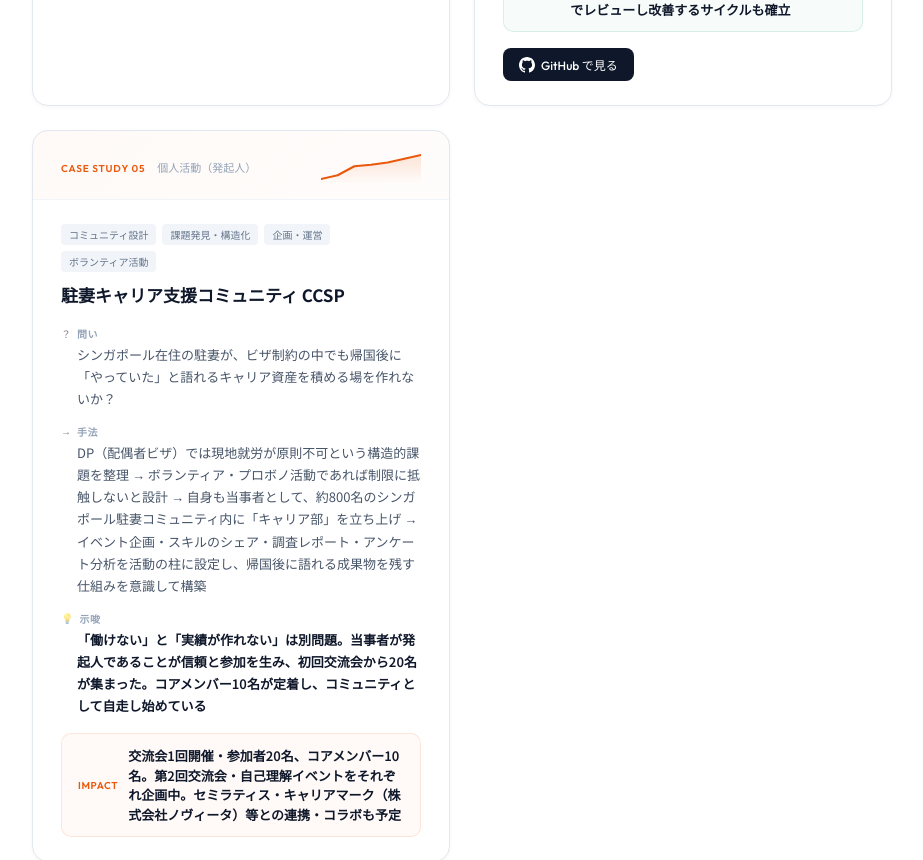
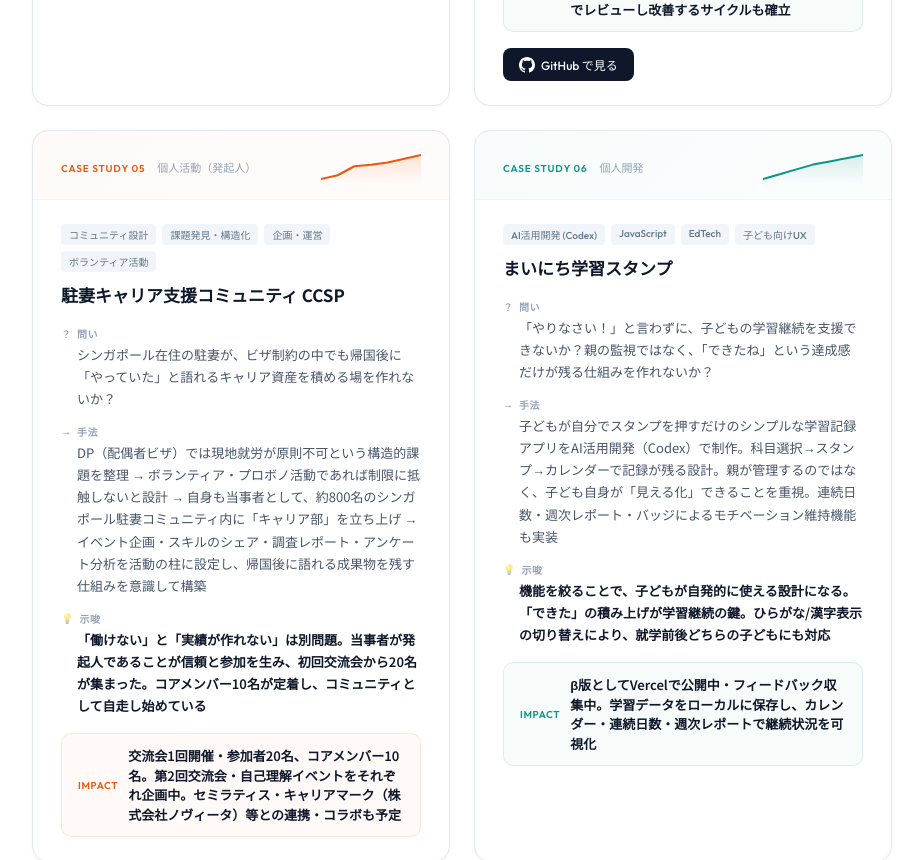
Before and after one commit to junkohanda/portfolio, a Next.js app: page / in a window 1280 px wide. Shown: the part 4060-4920 px from the top of the page, without its empty margins (178-1101 px from the left). Built offline with nearby package versions, Linux system fonts and the light colour scheme.

Commit message:
feat: まいにち学習スタンプをポートフォリオに追加

```diff
--- a/src/app/Portfolio.jsx
+++ b/src/app/Portfolio.jsx
@@ -139,6 +139,23 @@ const portfolioData = {
         "交流会1回開催・参加者20名、コアメンバー10名。第2回交流会・自己理解イベントをそれぞれ企画中。セミラティス・キャリアマーク（株式会社ノヴィータ）等との連携・コラボも予定",
       color: "#EA580C",
       chartData: [3, 8, 20, 22, 25, 30, 35],
+      github: null,
+    },
+    {
+      id: 6,
+      title: "まいにち学習スタンプ",
+      tags: ["AI活用開発 (Codex)", "JavaScript", "EdTech", "子ども向けUX"],
+      source: "個人開発",
+      question:
+        "「やりなさい！」と言わずに、子どもの学習継続を支援できないか？親の監視ではなく、「できたね」という達成感だけが残る仕組みを作れないか？",
+      approach:
+        "子どもが自分でスタンプを押すだけのシンプルな学習記録アプリをAI活用開発（Codex）で制作。科目選択→スタンプ→カレンダーで記録が残る設計。親が管理するのではなく、子ども自身が「見える化」できることを重視。連続日数・週次レポート・バッジによるモチベーション維持機能も実装",
+      insight:
+        "機能を絞ることで、子どもが自発的に使える設計になる。「できた」の積み上げが学習継続の鍵。ひらがな/漢字表示の切り替えにより、就学前後どちらの子どもにも対応",
+      impact:
+        "β版としてVercelで公開中・フィードバック収集中。学習データをローカルに保存し、カレンダー・連続日数・週次レポートで継続状況を可視化",
+      color: "#0D9488",
+      chartData: [10, 25, 40, 55, 65, 75, 85],
       github: null,
     },
   ],
```
